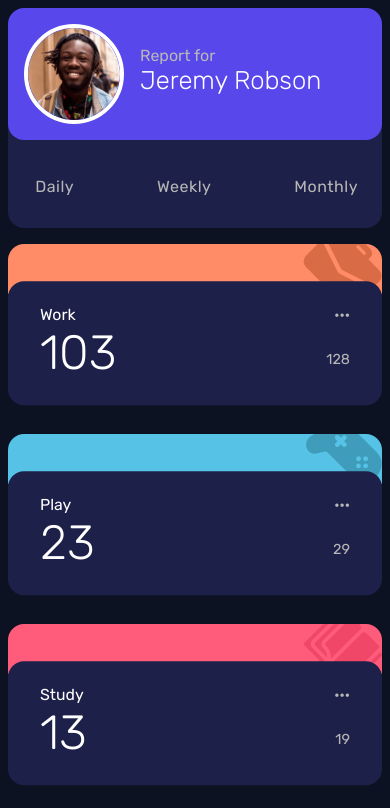
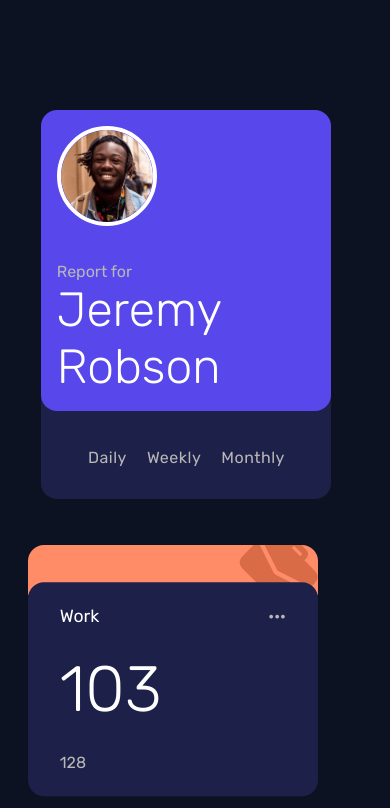
Before and after one commit to amarachi-nwokocha/static-responsive-, a plain HTML site: page index.html in a window 390 px wide. Shown: the top 808 px of the page. Drawn offline with Linux system fonts and the light colour scheme.

Commit message:
initial commit

```diff
--- /dev/null
+++ b/index.css
@@ -0,0 +1,279 @@
+:root {
+    --Blue: hsl(246, 80%, 60%);
+    --Dark-blue: hsl(224, 46%, 9%);
+    --Light-blue: hsl(236, 44%, 20%);
+    --Hover_blue: hsl(236, 41%, 34%);
+    --Light_orange: hsl(15, 100%, 70%);
+    --Soft_blue: hsl(195, 74%, 62%);
+    --Light_red: hsl(348, 100%, 68%);
+    --Lime_green: hsl(145, 58%, 55%);
+    --Violet: hsl(264, 64%, 52%);
+    --Soft_orange: hsl(43, 84%, 65%);
+  }
+  * {
+    margin: 0;
+    padding: 0;
+    box-sizing: border-box;
+    font-family: "Rubik", sans-serif;
+    color: #fff;
+  }
+  body{
+    background-color: var(--Dark-blue);
+  }
+  main{
+    width: 100%;
+    max-width: 100vw;
+    display: grid;
+    place-content: center;
+    padding-top: 3rem;
+    padding-bottom: 3rem;
+    justify-self: center;
+  }
+
+  a,
+  a:active,
+  a:hover {
+    text-decoration: none;
+  }
+  .container {
+   display: flex;
+   padding: 2rem;
+   width: 85rem;
+   max-width: 95vw;
+
+  }
+
+  .container .report-perfil-container {
+    width: 300px;
+    margin-right: 1.5em;
+  }
+  .container .report-perfil {
+    width: 100%;
+    background-color: var(--Blue);
+    padding: 1.5em;
+    padding-bottom: 5em;
+    border-radius: 1em;
+    position: relative;
+    z-index: 2;
+  }
+  .container .report-perfil img {
+    width: 100px;
+    margin-bottom: 2em;
+    border-radius: 100%;
+    border: solid white 4px;
+  }
+  .container .time-option {
+    background-color: var(--Light-blue);
+    padding: 1.5em;
+    padding-top: 2.8em;
+    padding-left: 1.7em;
+    display: flex;
+    border-radius: 0 0 1em 1em;
+    flex-direction: column;
+    transform: translateY(-1em);
+    z-index: 1;
+  }
+  .container .time-option button {
+    margin: 0.5em 0;
+    background: transparent;
+    text-align: left;
+    outline: none;
+    border: none;
+    font-size: 1em;
+    letter-spacing: 0.5px;
+    cursor: pointer;
+  }
+  .container .reports-container {
+    display: grid;
+    grid-template-columns: repeat(3, 1fr);
+    gap: 1em;
+    min-width: 900px;
+  }
+  .report-information {
+    background-color: var(--Light-blue);
+    padding: 1.5em 2em;
+    border-radius: 1em;
+    transform: translateY(-0.8em);
+    transition: 0.3s ease all;
+    cursor: pointer;
+  }
+
+  .report-information:hover {
+    background-color: var(--Hover_blue);
+  }
+
+  .report-information .title {
+    display: flex;
+    justify-content: space-between;
+    width: 100;
+    font-size: 1.1em;
+  }
+
+  .report-information h2 {
+    font-weight: 200;
+    font-size: 4em;
+    margin: 0.4em 0;
+  }
+  .portada {
+    height: 10px;
+    border-radius: 1em 1em 0 0;
+     height: 50px;
+    border-radius: 1em 1em 0 0;
+
+  }
+  .work .portada {
+    background-image: url("../../images/icon-work.svg");
+    background-position: right;
+    background-repeat: no-repeat;
+    background-color: var(--Light_orange);
+  }
+
+  .play .portada {
+    background-image: url("../../images/icon-play.svg");
+    background-position: right;
+    background-repeat: no-repeat;
+    background-color: var(--Soft_blue);
+  }
+
+  .study .portada {
+    background-image: url("../../images/icon-study.svg");
+    background-position: right;
+    background-repeat: no-repeat;
+    background-color: var(--Light_red);
+  }
+
+  .exercise .portada {
+    background-image: url("../../images/icon-exercise.svg");
+    background-position: right;
+    background-repeat: no-repeat;
+    background-color: var(--Lime_green);
+  }
+
+  .social .portada {
+    background-image: url("../../images/icon-social.svg");
+    background-position: right;
+    background-repeat: no-repeat;
+    background-color: var(--Violet);
+  }
+
+  .self-care .portada {
+    background-image: url("../../images/icon-self-care.svg");
+    background-position: right;
+    background-repeat: no-repeat;
+
+    background-color: var(--Soft_orange);
+  }
+  .last-time {
+    color: hsl(0, 1%, 72%);
+  }
+
+  .text-muted {
+    color: hsl(0, 1%, 72%);
+  }
+
+  .big-text {
+    font-size: 3em;
+    font-weight: 100;
+  }
+  .big-text {
+    font-size: 3em;
+    font-weight: 100;
+  }
+  @media (max-width: 1100px) {
+    main{
+      width: 200rem;
+    }
+    .container {
+      margin: 1rem;
+   display: flex;
+   padding: 1rem;
+   width: 200rem;
+   max-width: 95vw;
+    }
+    .container .report-perfil-container {
+      width: 230px;
+    }
+
+      .work,.play,.exercise,.self-care,.study,.social{
+        width: 230px;
+        height: 100px;
+      }
+      .container .reports-container {
+        display: grid;
+        grid-template-columns: repeat(3, 1fr);
+        gap: 1em;
+        min-width: 0px;
+      }
+  }
+  @media (max-width: 900px) {
+    .container{
+      display: block;
+    }
+    .container .report-perfil{
+      padding-bottom: 10px;
+      padding: 1em;
+    }
+
+    .container .report-perfil-container {
+      width: 570px;
+      margin-left: 90px;
+      margin-top: 30px;
+      margin-bottom: 30px;
+    }
+    .container .time-option{
+      flex-direction: row;
+
+    }
+    .container .time-option button{
+      padding-left: 50px;
+    }
+    .container .reports-container{
+      display: grid;
+      margin-left: 90px;
+      grid-template-columns: repeat(2,1fr);
+  }
+  .work,.play,.exercise,.self-care,.study,.social{
+    width: 230px;
+    height: 250px;
+  }
+  }
+  @media (max-width: 900px){
+    .container .report-perfil-container {
+      width: 540px;
+      margin-left: 30px;
+      margin-top: 30px;
+      margin-bottom: 30px;
+    }
+    .container .reports-container{
+      display: grid;
+      margin-left: 60px;
+      grid-template-columns: repeat(1,1fr);
+    }
+    .work,.play,.exercise,.self-care,.study,.social{
+      width: 500px;
+      height: 250px;
+    }
+  }
+  @media (max-width: 500px){
+    .container .report-perfil-container {
+      width: 290px;
+      margin-left: 15px;
+      margin-right: 2px;
+      margin-top: 30px;
+      margin-bottom: 30px;
+    }
+    .container .time-option button{
+      padding-left: 20px;
+    }
+    .work,.play,.exercise,.self-care,.study,.social{
+      width: 290px;
+      height: 250px;
+    }
+    .container .reports-container{
+      display: grid;
+      margin-left: 2px;
+      margin-right: 2px;
+      grid-template-columns: repeat(1,1fr);
+    }
+
+  }
--- a/index.html
+++ b/index.html
@@ -11,7 +11,7 @@
   <title>Frontend Mentor | Time tracking dashboard</title>
 
   <!-- CSS -->
-  <link rel="stylesheet" href="style.css">
+  <link rel="stylesheet" href="index.css">
 
   <!-- GOOGLE FONTS -->
   <link rel="preconnect" href="https://fonts.googleapis.com">
--- a/style.css
+++ b/style.css
@@ -29,7 +29,7 @@
 @media screen and (min-width: 768px) {
   main {
     background-color: var(--Dark-blue);
-    height: 100vh;
+    height: 700px;
   }
 
   a,
@@ -130,6 +130,9 @@
     height: 50px;
     border-radius: 1em 1em 0 0;
   }
+  /* .work,.play,.exercise,.social,.self-care,.study{
+    width: 00px;
+  } */
 
   .work .portada {
     background-image: url("../../images/icon-work.svg");
@@ -191,6 +194,8 @@
 @media screen and (max-width: 900px) {
   main {
     background-color: var(--Dark-blue);
+    height: fit-content;
+
   }
 
   .big-text {
@@ -202,6 +207,7 @@
     display: flex;
     flex-direction: column;
     padding: 0.5em;
+
   }
 
   .container .report-perfil-container {
@@ -299,7 +305,10 @@
     height: 50px;
     border-radius: 1em 1em 0 0;
   }
-
+  .report-perfil-container,.work,.play,.social,.study,.exercise,.self-care{
+  max-width: 600px;
+  margin-left: 70px;
+  }
   .work .portada {
     background-image: url("../../images/icon-work.svg");
     background-position: right;
@@ -343,3 +352,22 @@
     background-color: var(--Soft_orange);
   }
 }
+@media screen and (max-width: 800px) {
+  main{
+      position: relative;
+      margin-right: -100px;
+      padding: 0px;
+
+  }
+  .report-perfil-container{
+position: relative;
+top: 10px;
+right: 70px;
+width:fit-content;
+  }
+  .reports-container{
+    position: relative;
+    right: 40px;
+    margin-top: 30px;
+  }
+}
```
